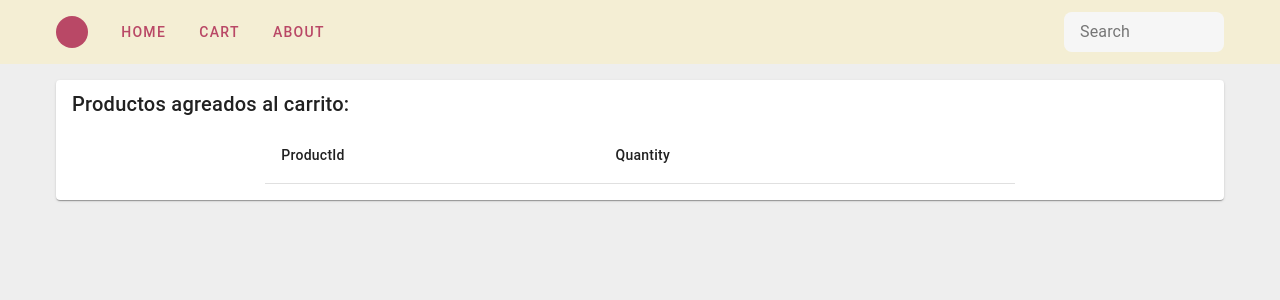
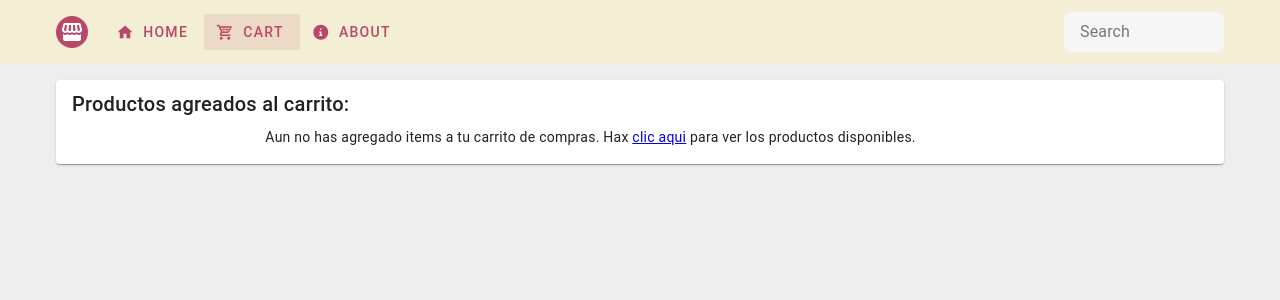
Before and after one commit to faemmque/vue-3-ecommerce, a Vue app: page /cart in a window 1280 px wide. Shown: the top 300 px of the page. Built offline with nearby package versions, Linux system fonts and the light colour scheme.

Commit message:
se agregan los cambios finales de la seccion 10

```diff
--- a/package.json
+++ b/package.json
@@ -21,6 +21,7 @@
     "vuetify": "^3.11.5"
   },
   "devDependencies": {
+    "@mdi/font": "^7.4.47",
     "@tsconfig/node24": "^24.0.3",
     "@types/node": "^24.10.1",
     "@vitejs/plugin-vue": "^6.0.2",
--- a/src/components/Cart.vue
+++ b/src/components/Cart.vue
@@ -1,6 +1,7 @@
 
 <script lang="ts">
 import { useCartStore } from '@/stores/cart';
+import { RouterLink } from 'vue-router';
 
 export default{
   computed:{
@@ -9,6 +10,9 @@ export default{
     },
     details(){
       return this.cartStore.details;
+    },
+    showProducts(){
+      return this.details.length > 0 ? true : false
     }
   },
   methods:{
@@ -33,11 +37,11 @@ export default{
       <v-row>
         <v-col cols="2"></v-col>
         <v-col cols="8">
-          <v-table>
+          <v-table v-if="showProducts">
             <thead>
               <tr>
-                <th>ProductId</th>
-                <th>Quantity</th>
+                <th>Producto</th>
+                <th>Cantidad</th>
                 <th></th>
               </tr>
             </thead>
@@ -46,13 +50,32 @@ export default{
                 <td>{{ detail.productId }}</td>
                 <td>{{ detail.quantity }}</td>
                 <td>
-                  <v-btn variant="flat" @click="onClickIncrementQuantity(detail.productId)"> + </v-btn> &nbsp;
-                  <v-btn variant="flat" @click="onClickDecrementQuantity(detail.productId)"> - </v-btn> &nbsp;
-                  <v-btn variant="flat" @click="onClickDeleteProduct(detail.productId)"> Eliminar </v-btn>
+                  <v-btn
+                    class="mr-2"
+                    icon="mdi-plus"
+                    size="x-small"
+                    variant="flat"
+                    @click="onClickIncrementQuantity(detail.productId)" />
+                  <v-btn
+                    class="mr-2"
+                    icon="mdi-minus"
+                    size="x-small"
+                    variant="flat"
+                    @click="onClickDecrementQuantity(detail.productId)" />
+                  <v-btn
+                    class="mr-2"
+                    icon="mdi-trash-can"
+                    size="x-small"
+                    variant="flat"
+                    @click="onClickDeleteProduct(detail.productId)" />
                 </td>
               </tr>
             </tbody>
           </v-table>
+          <p v-else>
+            Aun no has agregado items a tu carrito de compras.
+            Hax <RouterLink to="/">clic aqui</RouterLink> para ver los productos disponibles.
+          </p>
         </v-col>
       </v-row>
 
--- a/src/components/ProductCard.vue
+++ b/src/components/ProductCard.vue
@@ -39,6 +39,7 @@ export default{
 
       <v-card-actions>
         <v-btn
+          prepend-icon="mdi-cart-plus"
           block
           variant="flat"
           @click="onAddButtonClick"
--- a/src/components/TopBar.vue
+++ b/src/components/TopBar.vue
@@ -11,6 +11,11 @@
       showBadgeItemsCount(){
         return this.itemsCount ? true : false
       }
+    },
+    methods:{
+      highlightSelectedMenu(option: string){
+        return this.$route.name === option ? true : false
+      }
     }
   }
 </script>
@@ -22,18 +27,19 @@
         class="me-4 "
         color="#b94866"
         size="32"
+        icon="mdi-storefront"
       ></v-avatar>
 
       <RouterLink to="/">
-        <v-btn variant="text" color="#b94866"> Home </v-btn>
+        <v-btn prepend-icon="mdi-home" :active="highlightSelectedMenu('home')" variant="text" color="#b94866"> Home </v-btn>
       </RouterLink>
       <RouterLink to="/cart">
         <v-badge location="top right" color="#339194" :content="itemsCount" :model-value="showBadgeItemsCount">
-          <v-btn variant="text" color="#b94866"> Cart </v-btn>
+          <v-btn prepend-icon="mdi-cart-variant" :active="highlightSelectedMenu('cart')" variant="text" color="#b94866"> Cart </v-btn>
         </v-badge>
       </RouterLink>
       <RouterLink to="/about">
-        <v-btn variant="text" color="#b94866"> About </v-btn>
+        <v-btn prepend-icon="mdi-information-slab-circle" :active="highlightSelectedMenu('about')" variant="text" color="#b94866"> About </v-btn>
       </RouterLink>
 
       <v-spacer></v-spacer>
--- a/src/main.ts
+++ b/src/main.ts
@@ -5,6 +5,7 @@ import { createPinia } from 'pinia'
 
 // Vuetify
 import 'vuetify/styles'
+import '@mdi/font/css/materialdesignicons.css' //Icons
 import { createVuetify } from 'vuetify'
 import * as components from 'vuetify/components'
 import * as directives from 'vuetify/directives'
```
Also changed, not shown: 1 other file (tests, documents, lock files or other folders).
